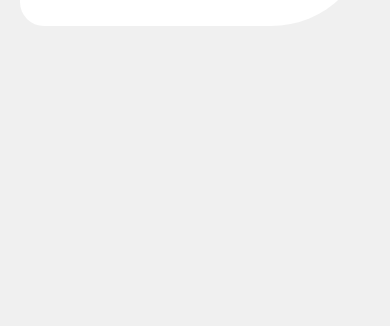
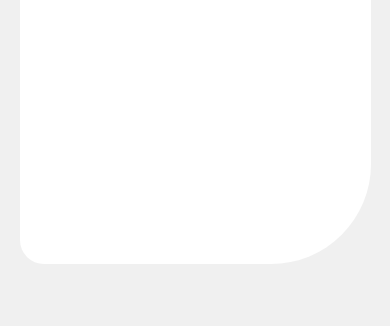
Before and after one commit to Jasur159/calendar_app, a plain HTML site: page index.html in a window 390 px wide. Shown: the part 600-926 px from the top of the page. After the commit the page ends 864 px from the top, so only its background shows below. Drawn offline with Linux system fonts and the light colour scheme.

Commit message:
some changes

```diff
--- a/css/style.css
+++ b/css/style.css
@@ -141,6 +141,12 @@ h1 span {
   }
 }
 @media screen and (max-width: 650px) {
+  body {
+    padding: 20px 0 0;
+  }
+  .wrapper{
+    height: 100vh;
+  }
   .svg_1 {
     display: none;
   }
@@ -193,11 +199,11 @@ h1 span {
     font-size: 45px;
   }
 }
-@media screen and (max-width: 335px){
+@media screen and (max-width: 335px) {
   .result_box h1 {
     font-size: 40px;
   }
-  .input_box input{
+  .input_box input {
     font-size: 15px;
   }
 }
```
